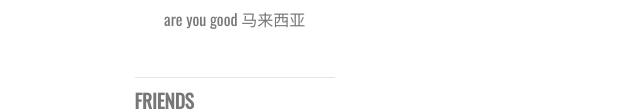
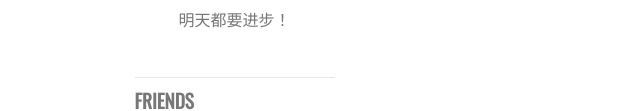
Before and after one commit to xiaobbqs/WangMo.github.io, a plain HTML site: page index.html in a window 1280 px wide. Shown: the part 690-801 px from the top of the page, 39-679 px from the left. Drawn offline with nearby package versions, Linux system fonts and the light colour scheme; some packages are replaced by stand-ins of ours; a script that the page names is missing; a web font is replaced by a local one.

Commit message:
Site updated: 2020-07-02 10:17:43

```diff
--- a/index.html
+++ b/index.html
@@ -392,7 +392,7 @@ Mo...
     <div class="profile-name">兴森侯</div>
 
     <div class="profile-signature">
-        are you good 马来西亚
+        明天都要进步！
     </div>
 
 
```
